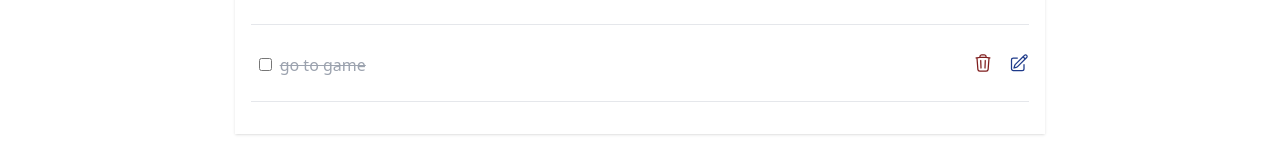
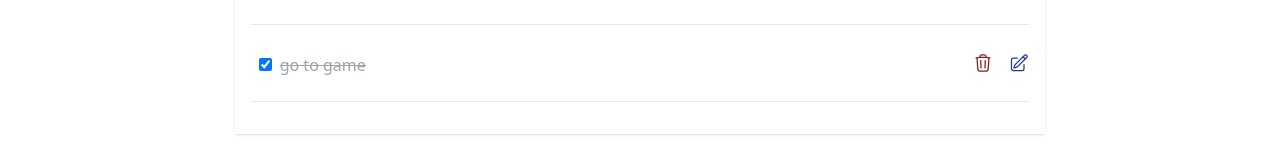
Before and after one commit to tannaznamdar/dashboard, a React (Vite) app: page /todos in a window 1280 px wide. Shown: the part 350-498 px from the top of the page. Built offline with nearby package versions, Linux system fonts and the light colour scheme.

Commit message:
set checked todo

```diff
--- a/src/components/todoes/ToDoListItem.jsx
+++ b/src/components/todoes/ToDoListItem.jsx
@@ -5,7 +5,7 @@ export default function ToDoListItem({todo}) {
   return (
     <li className="relative flex items-center justify-between px-2 py-6 border-b">
       <div>
-        <input type="checkbox" />
+        <input type="checkbox" checked={todo?.status ? true : false} onChange={()=>console.log('cheked')} />
         <p
           className={`inline-block mt-1 ml-2 cursor-pointer  ${
             todo?.status ? "line-through text-gray-400" : "text-gray-700"
```
